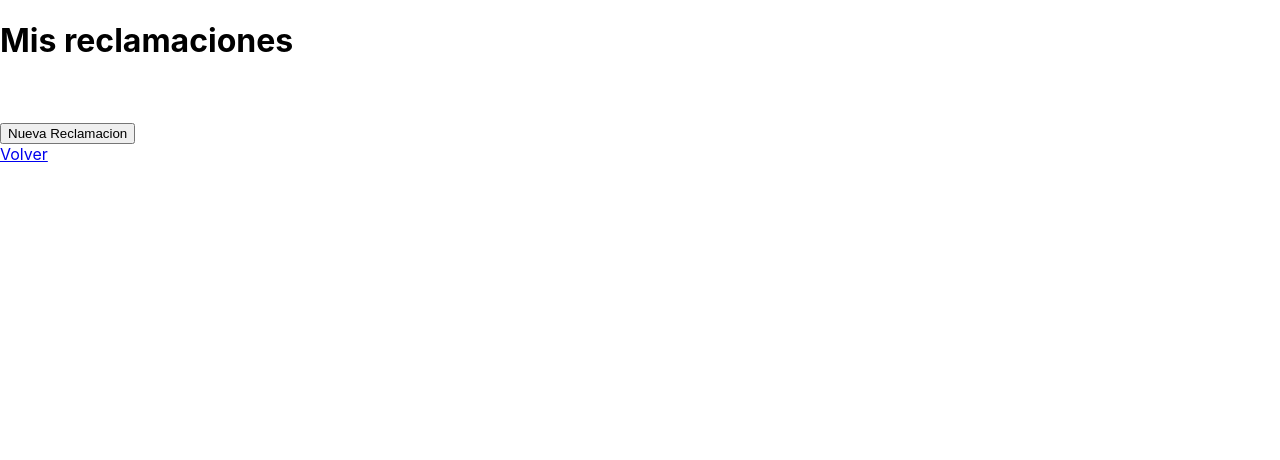
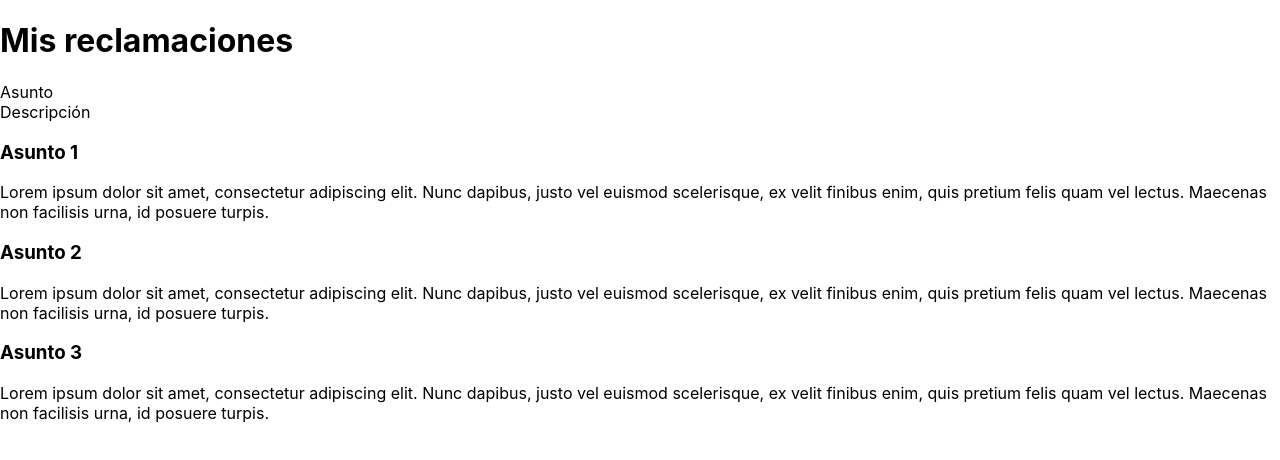
Before and after one commit to AlexanderAlvarezMarques/GS1-Final-Project, a React (Create React App) app: page /claims in a window 1280 px wide. Shown: the top 460 px of the page. Built offline with nearby package versions, Linux system fonts and the light colour scheme; no server answers.

Commit message:
Add to Claims

```diff
--- a/src/componentes/Claims.js
+++ b/src/componentes/Claims.js
@@ -55,14 +55,41 @@ const Claims = () => {
 
   return (
     <Fragment>
-      <h1>Mis reclamaciones</h1>
-      <br></br>
-      <div id="reclamacion">
+      <div class="container">
+
+        <div class="claims">
+
+          <h1 class="my-4">Mis reclamaciones</h1>
+
+          <div class="titles">
+            <div class="title-1">Asunto</div>
+            <div class="title-2">Descripción</div>
+          </div>
+
+          <div class="claim">
+            <h3 class="subject">Asunto 1</h3>
+            <div class="description">
+            Lorem ipsum dolor sit amet, consectetur adipiscing elit. Nunc dapibus, justo vel euismod scelerisque, ex velit finibus enim, quis pretium felis quam vel lectus. Maecenas non facilisis urna, id posuere turpis.
+            </div>
+          </div>
+
+          <div class="claim">
+            <h3 class="subject">Asunto 2</h3>
+            <div class="description">
+            Lorem ipsum dolor sit amet, consectetur adipiscing elit. Nunc dapibus, justo vel euismod scelerisque, ex velit finibus enim, quis pretium felis quam vel lectus. Maecenas non facilisis urna, id posuere turpis.
+            </div>
+          </div>
+
+          <div class="claim">
+            <h3 class="subject">Asunto 3</h3>
+            <div class="description">
+            Lorem ipsum dolor sit amet, consectetur adipiscing elit. Nunc dapibus, justo vel euismod scelerisque, ex velit finibus enim, quis pretium felis quam vel lectus. Maecenas non facilisis urna, id posuere turpis.
+            </div>
+          </div>
+
+        </div>
+
       </div>
-      <br></br>
-      <button onClick={misReclamaciones}> Nueva Reclamacion</button>
-      <br></br>
-      <Link to={"/sesion"}>Volver</Link>
     </Fragment>
   );
 };
```
